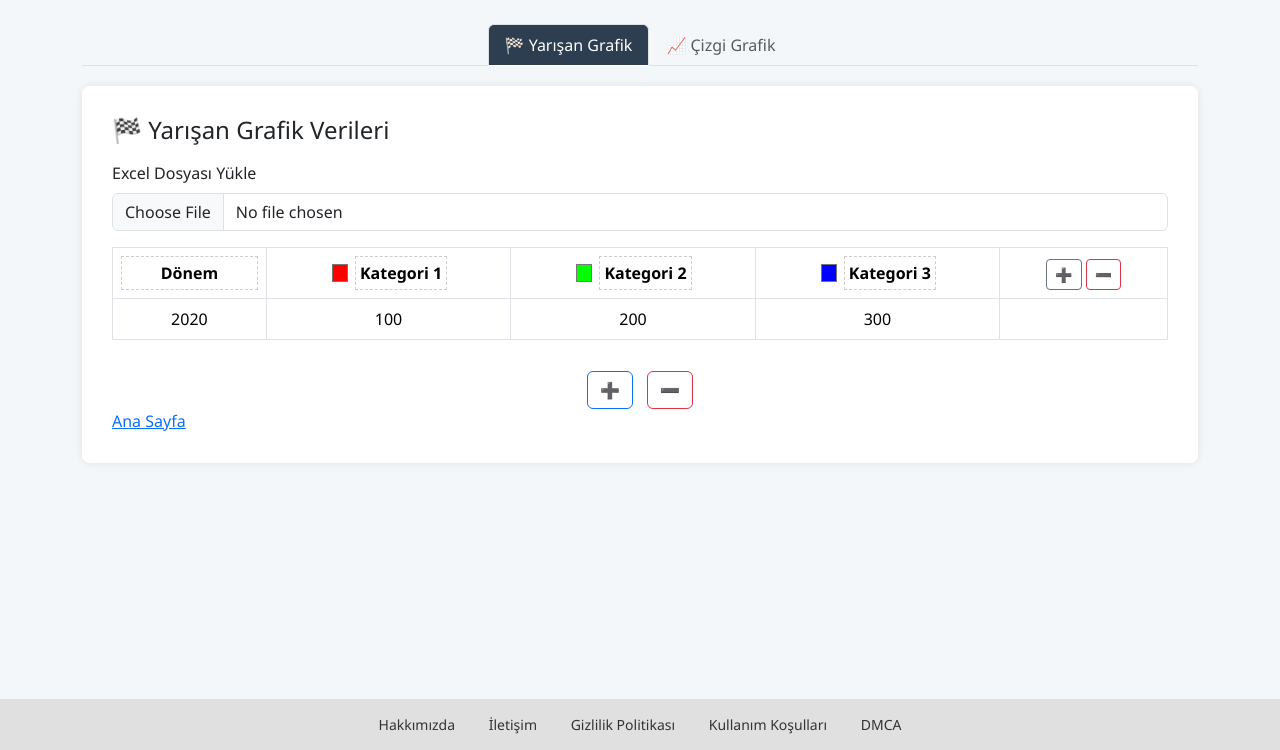
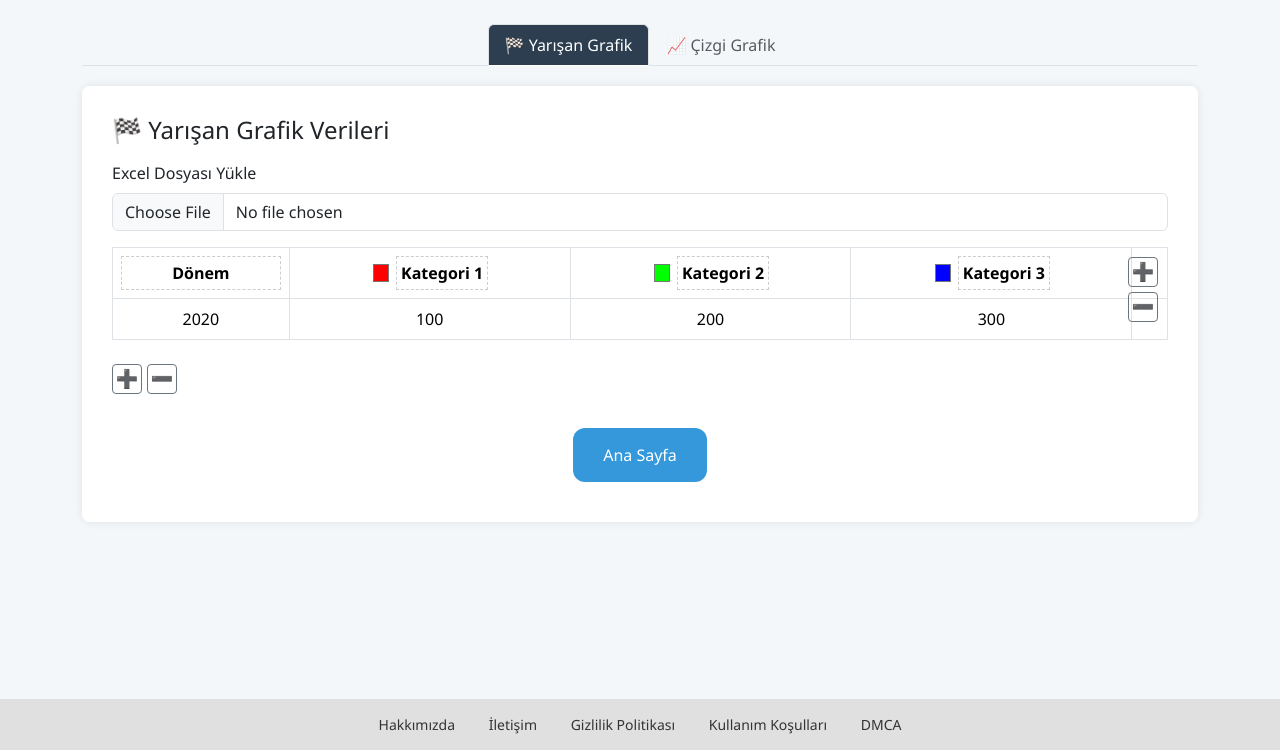
Before and after one commit to srknkrt1/ofis-asistani, a Flask app: page / in a window 1280 px wide. Shown: the part 50-800 px from the top of the page. Run offline with Flask 3, Linux system fonts and the light colour scheme.

Commit message:
Update viz.html

```diff
--- a/templates/viz.html
+++ b/templates/viz.html
@@ -23,6 +23,7 @@
       border-radius: 8px;
       box-shadow: 0 0 10px rgba(0,0,0,0.08);
       margin-top: 20px;
+      position: relative;
     }
     .footer-links {
       background-color: #e0e0e0;
@@ -47,16 +48,54 @@
       padding: 4px;
       min-width: 60px;
     }
-    .table-controls {
-      margin-top: 15px;
-    }
-    .table-controls button {
-      margin: 0 5px;
-    }
     table input {
       border: none;
       width: 100%;
       background: transparent;
+    }
+    .row-controls {
+      margin-top: 10px;
+      display: flex;
+      gap: 5px;
+    }
+    .column-controls {
+      position: absolute;
+      top: 10px; /* Adjusted for positioning at the top right */
+      right: 10px;
+      display: flex;
+      flex-direction: column;
+      gap: 5px;
+      align-items: flex-end;
+    }
+    .btn-icon {
+      width: 30px;
+      height: 30px;
+      padding: 0;
+      font-size: 18px;
+      display: flex;
+      justify-content: center;
+      align-items: center;
+    }
+    .table-wrapper {
+      position: relative;
+    }
+    .button-group {
+      text-align: center;
+      margin-top: 40px;
+    }
+    .button-group a {
+      display: inline-block;
+      padding: 15px 30px;
+      background-color: #3498db;
+      color: white;
+      text-decoration: none;
+      font-size: 16px;
+      border-radius: 12px;
+      margin: 10px;
+      transition: background-color 0.3s ease;
+    }
+    .button-group a:hover {
+      background-color: #2980b9;
     }
   </style>
 </head>
@@ -79,12 +118,19 @@
   </ul>
 
   <div class="tab-content" id="vizTabContent">
-    <div class="tab-pane fade show active" id="racing" role="tabpanel">
+    <div class="tab-pane fade show active position-relative" id="racing" role="tabpanel">
       <h4 class="mb-3">🏁 Yarışan Grafik Verileri</h4>
 
       <div class="mb-3">
         <label for="excelUpload" class="form-label">Excel Dosyası Yükle</label>
         <input class="form-control" type="file" id="excelUpload" accept=".xlsx, .xls">
+      </div>
+
+      <div class="table-wrapper">
+        <!-- Sütun Butonları Sağ Üstte -->
+        <div class="column-controls">
+          <button class="btn btn-outline-secondary btn-sm btn-icon" onclick="addColumn()">➕</button>
+          <button class="btn btn-outline-secondary btn-sm btn-icon" onclick="removeColumn()">➖</button>
         </div>
 
         <div class="table-responsive">
@@ -110,10 +156,7 @@
                     <div class="editable" contenteditable="true">Kategori 3</div>
                   </div>
                 </th>
-              <th>
-                <button class="btn btn-sm btn-outline-secondary" onclick="addColumn()">➕</button>
-                <button class="btn btn-sm btn-outline-danger" onclick="removeColumn()">➖</button>
-              </th>
+                <th></th>
               </tr>
             </thead>
             <tbody id="tableBody">
@@ -122,18 +165,20 @@
                 <td contenteditable="true">100</td>
                 <td contenteditable="true">200</td>
                 <td contenteditable="true">300</td>
-              <td rowspan="999"><!-- boş alan --></td>
+                <td rowspan="999"></td>
               </tr>
             </tbody>
           </table>
         </div>
-
-      <div class="table-controls text-center">
-        <button class="btn btn-outline-primary" onclick="addRow()">➕</button>
-        <button class="btn btn-outline-danger" onclick="removeRow()">➖</button>
       </div>
 
-      <div class="button-group">
+      <!-- Satır Butonları Altta, Yan Yana -->
+      <div class="row-controls mt-2">
+        <button class="btn btn-outline-secondary btn-sm btn-icon" onclick="addRow()">➕</button>
+        <button class="btn btn-outline-secondary btn-sm btn-icon" onclick="removeRow()">➖</button>
+      </div>
+
+      <div class="button-group mt-4">
         <a href="/">Ana Sayfa</a>
       </div>
     </div>
@@ -185,7 +230,6 @@
   function removeColumn() {
     const headerRow = document.querySelector("#dataTable thead tr");
     if (headerRow.children.length <= 2) return;
-
     headerRow.removeChild(headerRow.children[headerRow.children.length - 2]);
 
     const tbodyRows = document.querySelectorAll("#tableBody tr");
@@ -193,6 +237,45 @@
       row.removeChild(row.children[row.children.length - 2]);
     });
   }
+
+<script>
+  document.getElementById('excelUpload').addEventListener('change', function(event) {
+    const file = event.target.files[0];
+    if (file) {
+      const formData = new FormData();
+      formData.append("file", file);
+
+      fetch('/upload', {
+        method: 'POST',
+        body: formData
+      })
+      .then(response => response.json())
+      .then(data => {
+        // Veriyi işledikten sonra video oluşturma isteği gönder
+        fetch('/generate_video', {
+          method: 'POST',
+          headers: {
+            'Content-Type': 'application/json',
+          },
+          body: JSON.stringify({
+            data: data // JSON olarak sunucuya gönderiyoruz
+          })
+        })
+        .then(response => response.json())
+        .then(videoData => {
+          // Video URL'sini al ve ekrana göster
+          alert('Video oluşturuldu: ' + videoData.video_url);
+        });
+      })
+      .catch(error => {
+        console.error('Dosya yüklenirken hata oluştu:', error);
+      });
+    }
+  });
+</script>
+
+
+
 </script>
 
 <script src="https://cdn.jsdelivr.net/npm/bootstrap@5.3.3/dist/js/bootstrap.bundle.min.js"></script>
```
Lines whose indentation alone changed are shown as unchanged.
